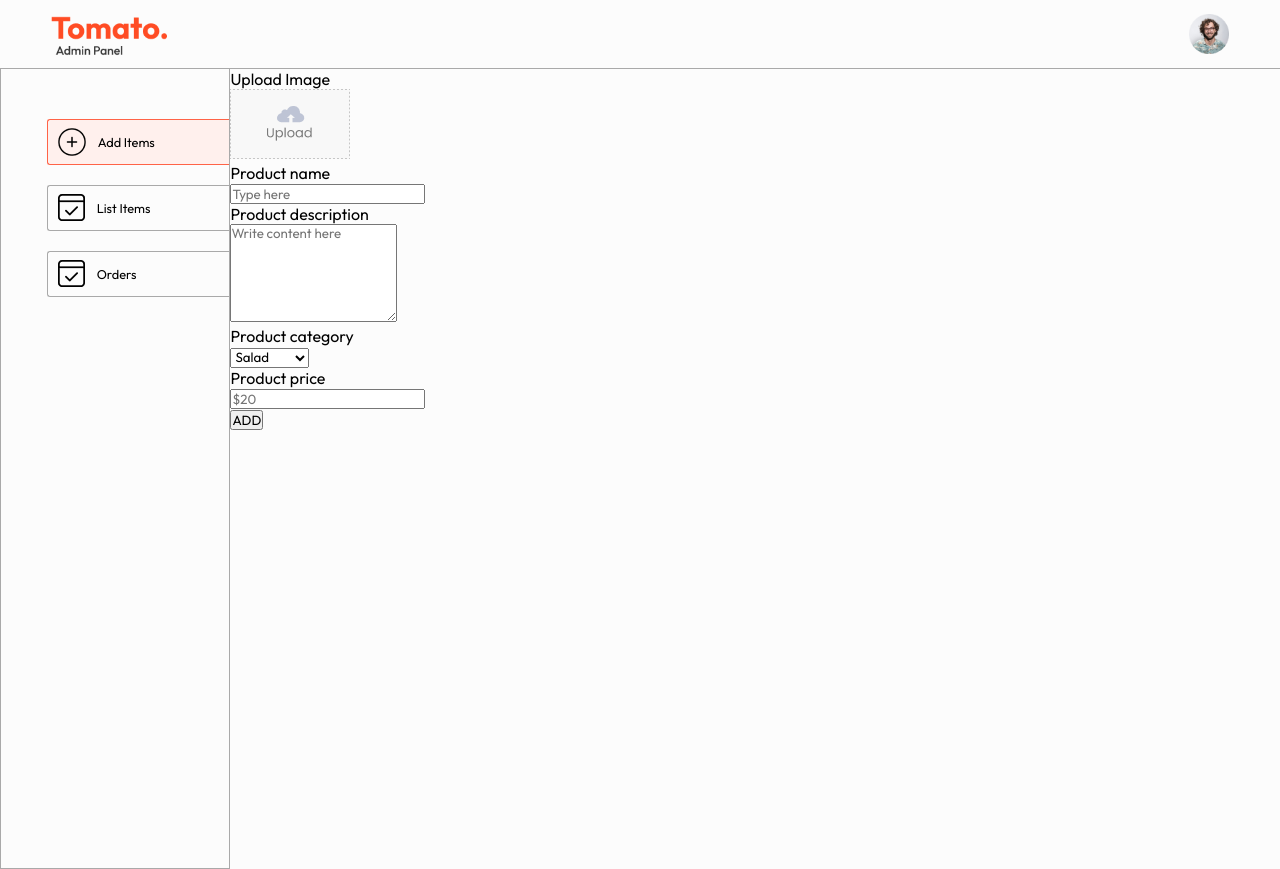
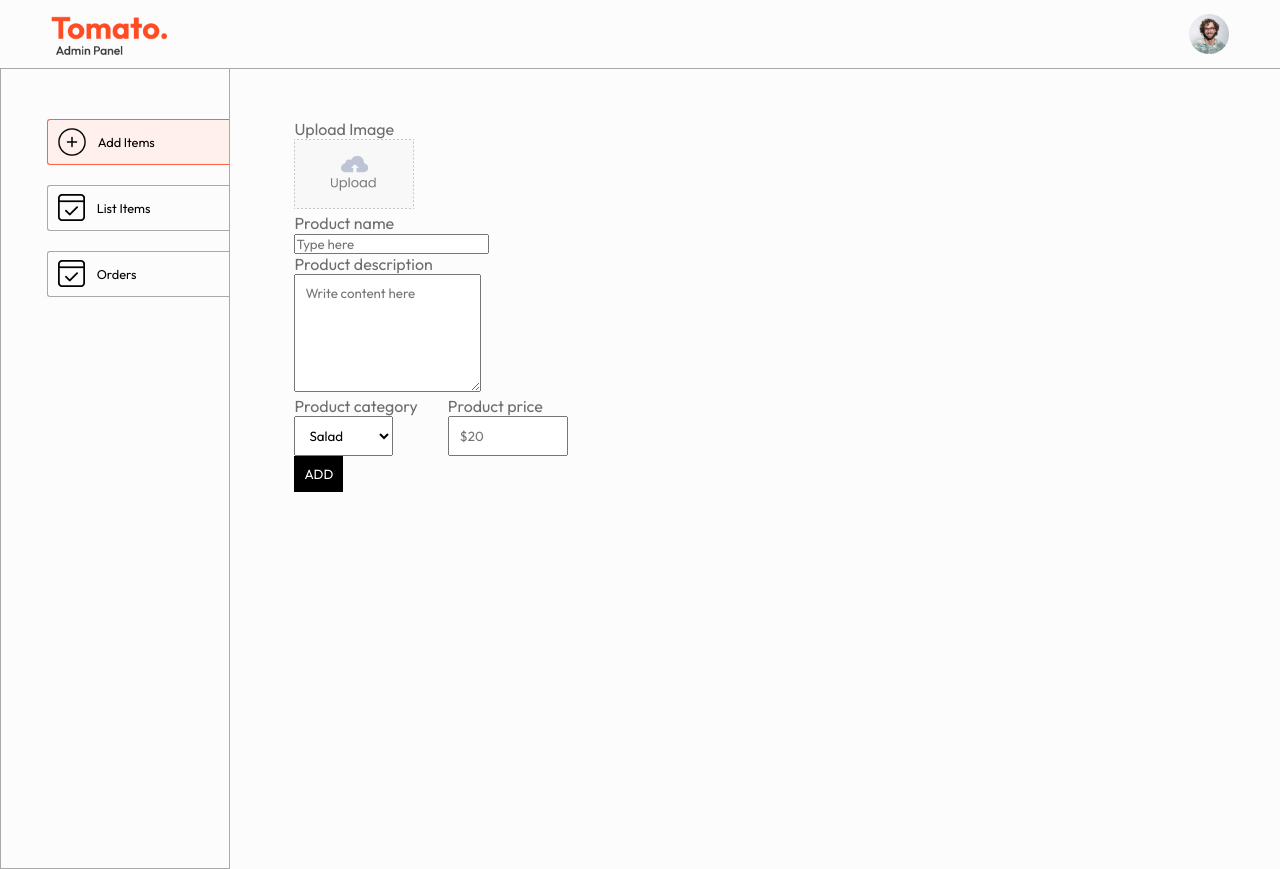
Before and after one commit to ebrahimnigus/Food-Delivery, a React (Vite) app in the folder admin/: page /add in a window 1280 px wide. Built offline with nearby package versions, Linux system fonts and the light colour scheme; a web font is replaced by a local one.

Commit message:
add css for Add section

```diff
--- a/admin/src/pages/Add/Add.css
+++ b/admin/src/pages/Add/Add.css
@@ -0,0 +1,40 @@
+.add {
+    width: 70%;
+    margin-left: max(5vw, 25px);
+    margin-top: 50px;
+    color: #6d6d6d;
+    font-size: 16px;
+}
+
+.add form{
+    gap: 20px;
+}
+
+.add-img-upload img {
+    width: 120px;
+}
+
+.app-product-name, .add-product-description {
+    width: max(40%, 280px);
+}
+
+.add-product-name input, .add-product-description textarea {
+    padding: 10px;
+}
+
+.add-category-price {
+    display: flex;
+    gap: 30px;
+}
+.add-category-price select, .add-category-price input{
+    max-width: 120px;
+    padding: 10px;
+}
+.add-btn {
+    max-width: 120px;
+    border: none;
+    padding: 10px;
+    background-color: black;
+    color: white;
+    cursor: pointer;
+}
```
